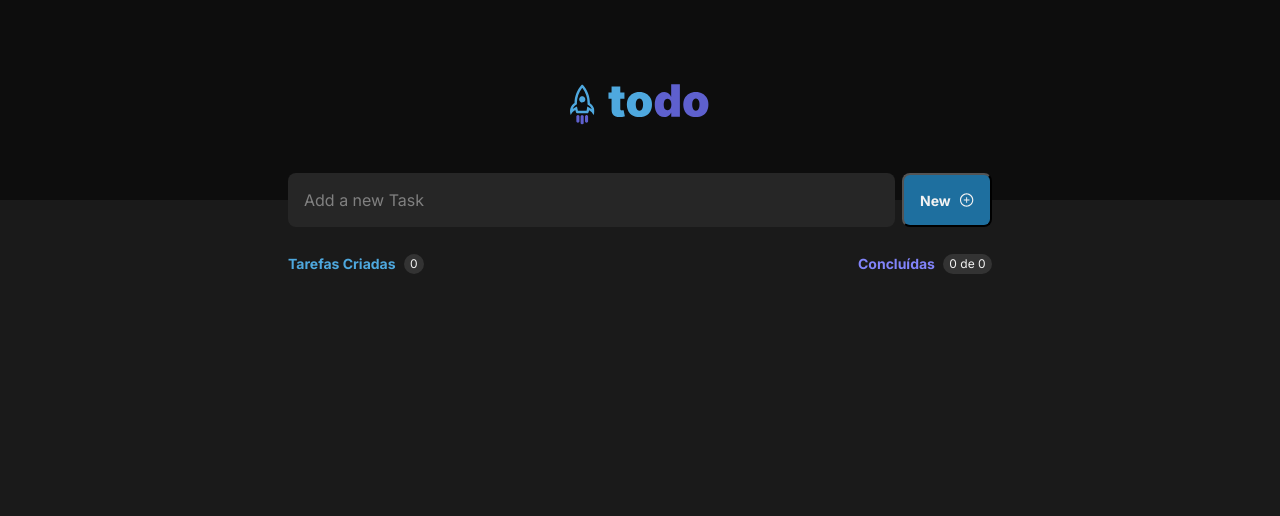
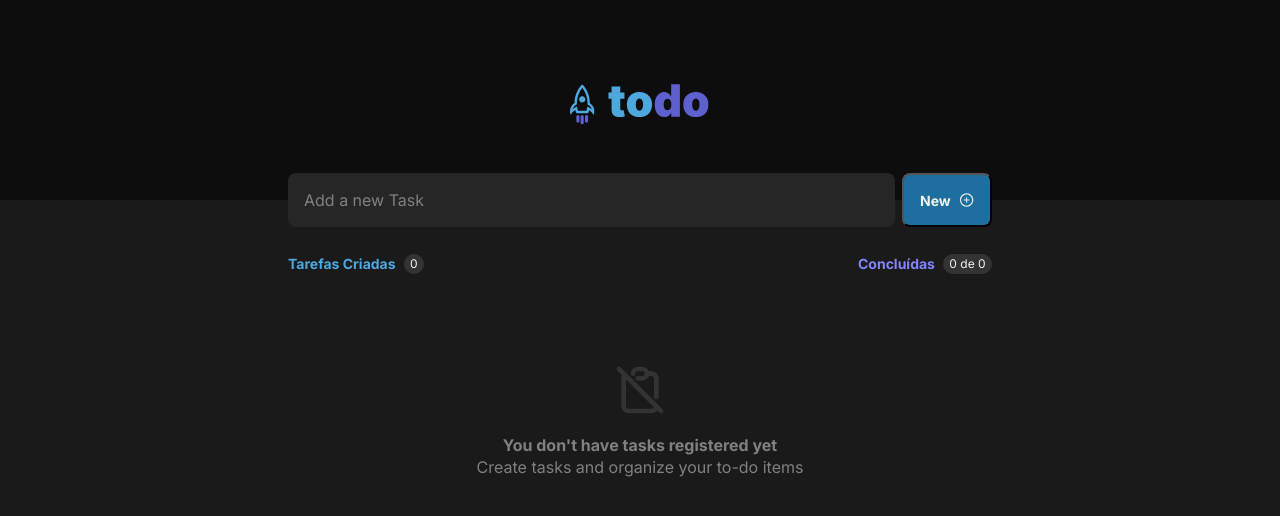
Before and after one commit to carlosnani/Desafio-RocketSeat-01-todo, a React (Vite) app: page / in a window 1280 px wide. Shown: the top 516 px of the page. Built offline with nearby package versions, Linux system fonts and the light colour scheme.

Commit message:
feat: added empyt board when have no taks to show

```diff
--- a/src/components/task/task.module.css
+++ b/src/components/task/task.module.css
@@ -58,3 +58,32 @@ button.isCompletedTask svg{
   color: var(--gray-300) !important;
   text-decoration: line-through;
 }
+
+section div div {
+  display: flex;
+  justify-content: center;
+  align-items: center;
+  flex-direction: column;
+}
+
+section div div svg {
+  width: 3.5rem;
+  height: 3.5rem;
+  margin-top: 4rem;
+  color: var(--gray-400);
+}
+
+section div div p span {
+  margin-top: 1rem;
+  text-align: center;
+  line-height: 1.4;
+  color: var(--gray-300);
+  font-weight: bold;
+}
+
+section div div p {
+  color: var(--gray-300);
+  margin-top: 1rem;
+  text-align: center;
+  line-height: 1.4;
+}
--- a/src/components/tasks/index.tsx
+++ b/src/components/tasks/index.tsx
@@ -1,6 +1,7 @@
 import { Task } from '../../components/task';
 import { useContext } from 'react';
 import { TasksContext } from '../../context/tasksContext';
+import { TbClipboardOff } from "react-icons/tb";
 import styles from './tasks.module.css';
 
 export function Tasks() {
@@ -21,10 +22,22 @@ export function Tasks() {
               <span>{completedTasks} de {tasks.length}</span>
             </div>
           </header>
+
         {tasks.map(task =>
           <Task task={task} key={task.id} />
         )}
+        <div>
+        {tasks.length <= 0 &&
+        <div>
+          <TbClipboardOff />
+          <p><span>You don't have tasks registered yet</span><br />
+           Create tasks and organize your to-do items
+          </p>
+        </div>
+      }
+        </div>
       </section>
+
     </>
   );
 }
```
Lines whose indentation alone changed are shown as unchanged.
